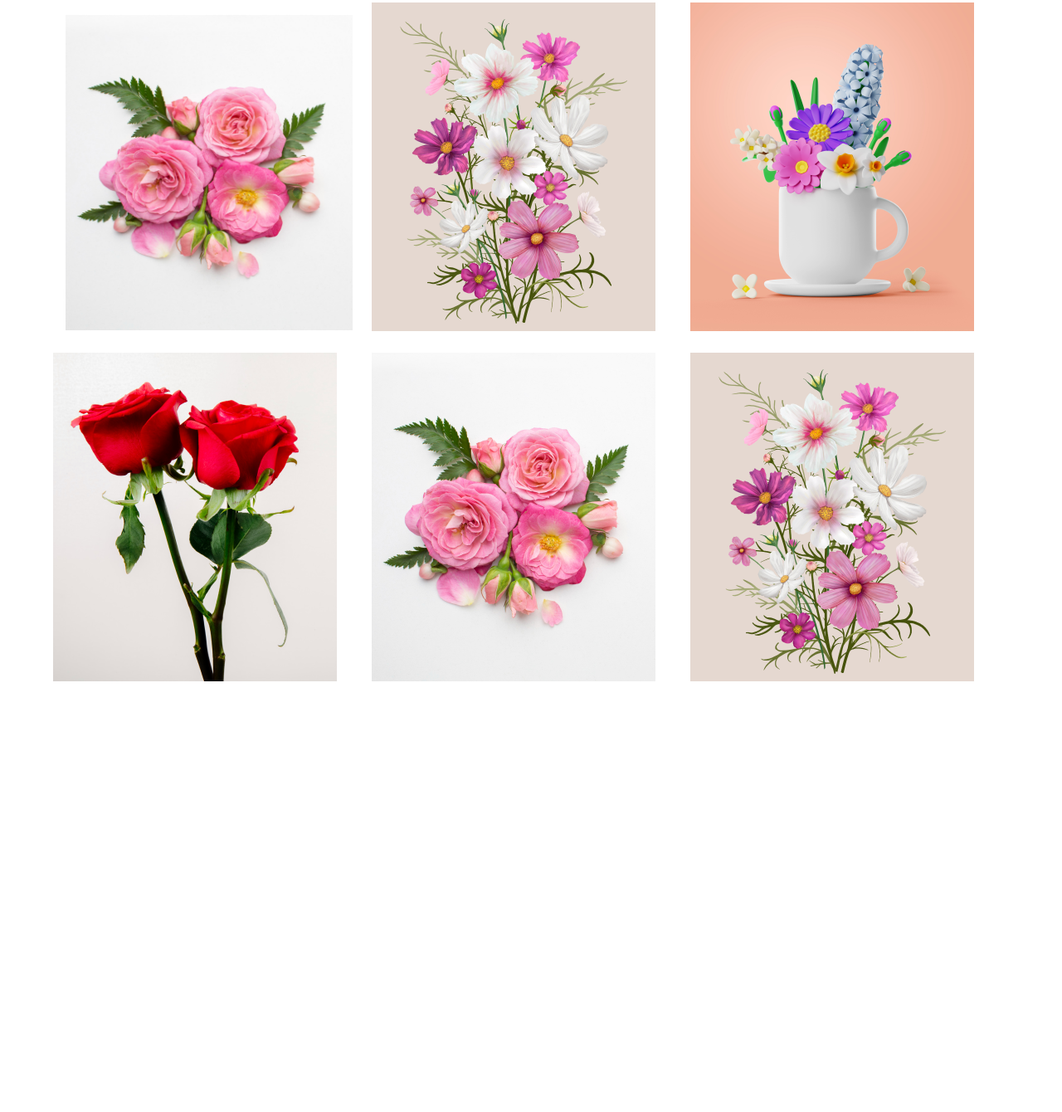
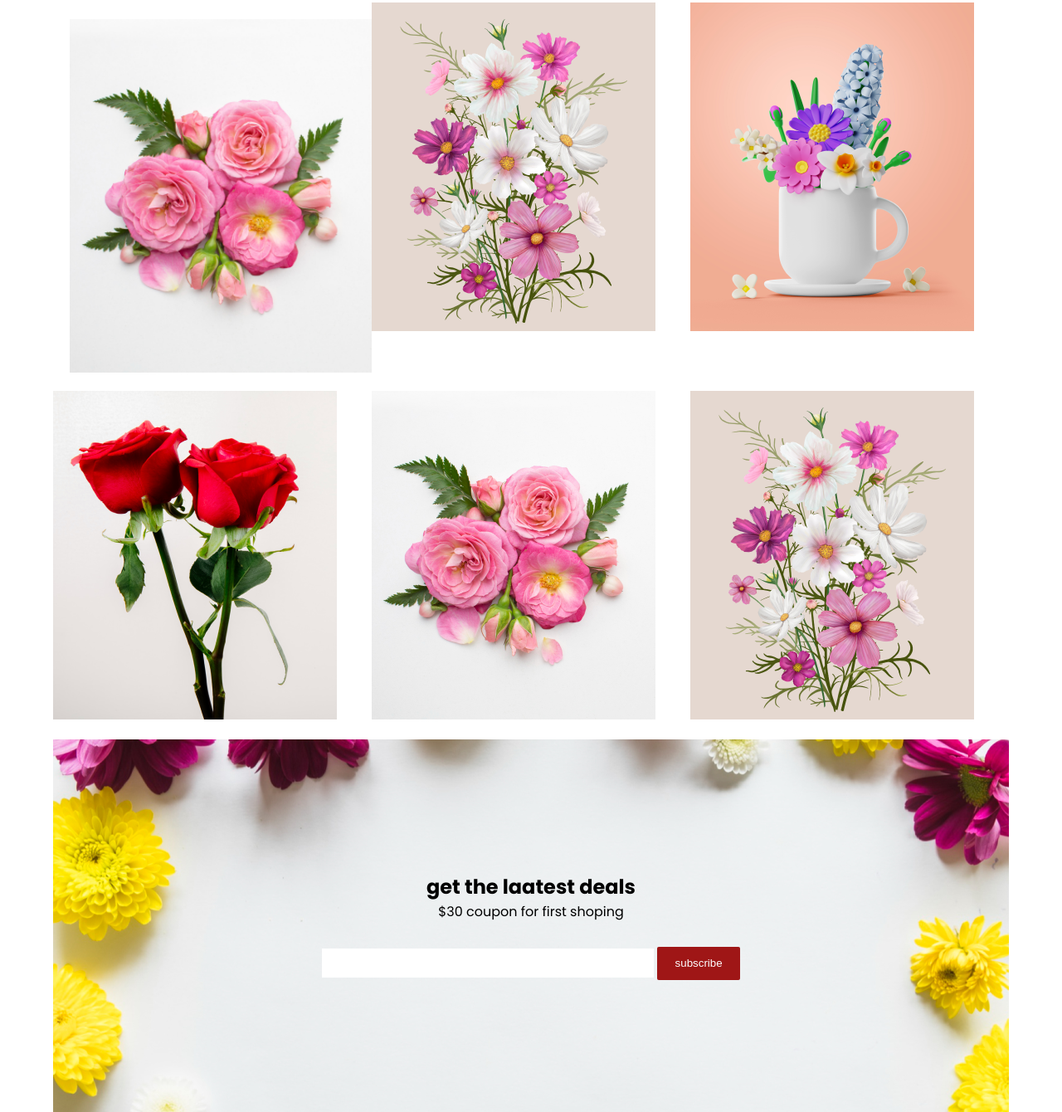
Before and after one commit to Mdjohirulislam44/flower-shop, a plain HTML site: page index.html in a window 1280 px wide. Shown: the part 2549-3889 px from the top of the page at 83% size. Before the commit the page ends 3377 px from the top, so only its background shows below. Drawn offline with Linux system fonts and the light colour scheme.

Commit message:
updated index.html and style.css

```diff
--- a/index.html
+++ b/index.html
@@ -105,6 +105,16 @@
           </div>
         </div>
       </div>
+      <section>
+        <div class="super-deal-contaimer">
+          <div class="deals-contant">
+            <h1>get the laatest deals</h1>
+            <p>$30 coupon for first shoping</p>
+              <input type="email" name="" id="">
+              <button id="subscribe">subscribe</button>
+          </div>
+        </div>
+      </section>
     </main>
     <footer></footer>
   </body>
--- a/style/style.css
+++ b/style/style.css
@@ -195,16 +195,64 @@ body{
     margin: 0 auto;
     text-align: center;
     margin-top: 20px;
+    /* border: 2px solid red; */
+}
+.first-insta-image{
+    width: 100%;
+    height:100%;
+    /* border: 2px solid red; */
+    margin: 10px;
+    padding: 10px;
+
+
 }
 .first-insta-image img{
-   width: 90%;
-   height: 90%;
-   margin-left: 15px;
-   margin-top: 15px;
+   width: 100%;
+   height: 95%;
+   /* border: 2px solid red ; */
+
+
 }
 .instagran-image-container{
     display: grid;
     grid-template-columns:repeat(3,1fr) ;
     /* gap: 10px; */
     margin-top: 30px;
+    /* border: 2px solid red;*/
+     /* border-radius: 10px; */
 }
+.super-deal-contaimer{
+    width: 90%;
+    height: 449px;
+   margin: 0 auto;
+   /* border: 2px solid red; */
+   background-image:url('/images/latest-deals-bg.png') ;
+   background-position: center;
+   background-repeat: no-repeat;
+   background-size: cover;
+}
+.super-deal-contaimer{
+    display: flex;
+    flex-direction: column;
+    justify-content: center;
+    align-items: center;
+    text-align: center;
+    margin-top: 100px;
+}
+.deals-contant p {
+  margin-bottom: 30px;
+}
+.deals-contant input {
+  width: 400px;
+  height: 35px;
+  border: none;
+ color:white ;
+}
+#subscribe{
+   width: 100px;
+   height: 40px;
+   color: white;
+   background-color: rgb(159, 22, 22);
+   border: none;
+   border-radius:2px ;
+}
```
